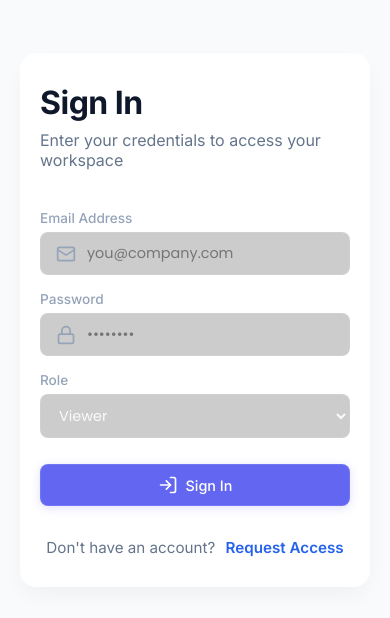
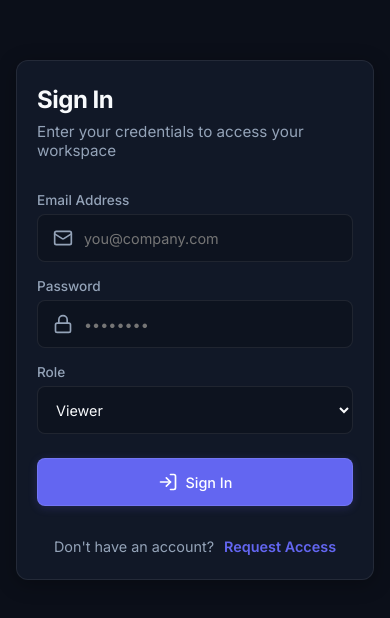
Before and after one commit to krushna78k/Marketing-App, a React app in the folder frontend/: page /login in a window 390 px wide. Shown: the part 102-720 px from the top of the page. Built offline with nearby package versions, Linux system fonts and the light colour scheme; no server answers; the HTML template or start-up script is replaced by a standard one.

Commit message:
Phase 4: Global Mobile Responsiveness and UI Polish

```diff
--- a/frontend/src/components/Sidebar.jsx
+++ b/frontend/src/components/Sidebar.jsx
@@ -37,7 +37,7 @@ const Sidebar = ({ mobileOpen, setMobileOpen }) => {
       <div className="sidebar-header">
         <div className="sidebar-brand" onClick={() => setIsCollapsed(!isCollapsed)}>
           <div className="logo-icon">∞</div>
-          {!isCollapsed && <h2>Mekka</h2>}
+          {!isCollapsed && <h2>Shree</h2>}
         </div>
         {mobileOpen && (
           <button className="mobile-close-btn" onClick={() => setMobileOpen(false)}>
--- a/frontend/src/index.css
+++ b/frontend/src/index.css
@@ -250,3 +250,19 @@ body {
   border-color: rgba(239, 68, 68, 0.2);
   color: var(--danger);
 }
+
+/* Global Mobile Responsiveness */
+@media (max-width: 768px) {
+  .form-row {
+    flex-direction: column;
+    gap: 0;
+  }
+
+  .card, .glass-panel, .modal-content {
+    padding: 16px !important;
+  }
+
+  body.modal-open {
+    overflow: hidden;
+  }
+}
--- a/frontend/src/layouts/MainLayout.jsx
+++ b/frontend/src/layouts/MainLayout.jsx
@@ -3,10 +3,18 @@ import Sidebar from '../components/Sidebar';
 import NotificationCenter from '../components/NotificationCenter';
 import './MainLayout.css';
 import { Menu } from 'lucide-react';
-import { useState } from 'react';
+import { useState, useEffect } from 'react';
 
 const MainLayout = () => {
   const [mobileMenuOpen, setMobileMenuOpen] = useState(false);
+
+  useEffect(() => {
+    if (mobileMenuOpen) {
+      document.body.classList.add('modal-open');
+    } else {
+      document.body.classList.remove('modal-open');
+    }
+  }, [mobileMenuOpen]);
 
   return (
     <div className="layout-container">
@@ -14,7 +22,7 @@ const MainLayout = () => {
       <div className="mobile-header">
         <div className="mobile-logo">
           <div className="logo-icon-small">∞</div>
-          <span style={{ fontWeight: 600 }}>Mekka</span>
+          <span style={{ fontWeight: 600 }}>Shree</span>
         </div>
         <div style={{ display: 'flex', alignItems: 'center', gap: '16px' }}>
           <NotificationCenter />
--- a/frontend/src/pages/Auth.css
+++ b/frontend/src/pages/Auth.css
@@ -1,14 +1,15 @@
-@import url('https://fonts.googleapis.com/css2?family=Poppins:wght@300;400;500;600;700&display=swap');
+@import url('https://fonts.googleapis.com/css2?family=Inter:wght@300;400;500;600;700&display=swap');
 
 .auth-container {
   display: flex;
   align-items: center;
   justify-content: center;
   min-height: 100vh;
-  background: #ffffff;
+  background: var(--bg-main);
   padding: 0;
   margin: 0;
-  font-family: 'Poppins', sans-serif;
+  font-family: 'Inter', sans-serif;
+  color: var(--text-main);
 }
 
 .auth-split-layout {
@@ -18,16 +19,16 @@
   overflow-y: auto;
 }
 
-/* Left Side - Corporate Enterprise Branding */
+/* Left Side - Hidden on mobile */
 .auth-left {
   flex: 1.2;
-  background: linear-gradient(135deg, rgba(255, 255, 255, 0.85) 0%, rgba(224, 231, 255, 0.95) 100%);
+  background: linear-gradient(135deg, rgba(99, 102, 241, 0.9) 0%, rgba(15, 23, 42, 0.95) 100%);
   position: relative;
   display: flex;
   flex-direction: column;
   justify-content: center;
   align-items: flex-start;
-  color: #0f172a;
+  color: #ffffff;
   padding: 80px;
   overflow: hidden;
 }
@@ -40,7 +41,7 @@
   right: 0;
   bottom: 0;
   background: url('https://images.unsplash.com/photo-1497366216548-37526070297c?ixlib=rb-4.0.3&auto=format&fit=crop&w=1500&q=80') center/cover;
-  opacity: 0.4;
+  opacity: 0.15;
   mix-blend-mode: multiply;
   z-index: -1;
 }
@@ -58,20 +59,19 @@
   margin-bottom: 24px;
   line-height: 1.2;
   letter-spacing: -1px;
-  color: #0f172a;
 }
 
 .auth-left-content p {
   font-size: 1.15rem;
-  color: #334155;
+  color: #cbd5e1;
   line-height: 1.6;
   font-weight: 400;
 }
 
-/* Right Side - Clean Corporate Form */
+/* Right Side - Login Form */
 .auth-right {
   flex: 1;
-  background: #ffffff;
+  background: var(--bg-main);
   display: flex;
   flex-direction: column;
   justify-content: center;
@@ -83,39 +83,30 @@
 .auth-card {
   width: 100%;
   max-width: 440px;
-  background: #ffffff;
+  background: var(--bg-card);
   padding: 40px;
+  border-radius: var(--radius-lg);
+  border: 1px solid var(--border-color);
+  box-shadow: 0 10px 30px rgba(0, 0, 0, 0.5);
   animation: slideUp 0.6s ease-out;
 }
 
 .auth-header {
   text-align: left;
-  margin-bottom: 40px;
+  margin-bottom: 32px;
 }
 
 .auth-header h2 {
-  font-size: 2rem;
+  font-size: 1.75rem;
   margin-bottom: 8px;
-  color: #0f172a;
+  color: var(--text-main);
   font-weight: 700;
   letter-spacing: -0.5px;
 }
 
 .auth-header p {
-  color: #64748b;
-  font-size: 1rem;
-}
-
-.form-group {
-  margin-bottom: 24px;
-}
-
-.form-group label {
-  display: block;
-  margin-bottom: 8px;
-  font-size: 0.9rem;
-  font-weight: 600;
-  color: #334155;
+  color: var(--text-muted);
+  font-size: 0.95rem;
 }
 
 .input-icon-wrapper {
@@ -127,53 +118,28 @@
 .input-icon {
   position: absolute;
   left: 16px;
-  color: #94a3b8;
+  color: var(--text-muted);
   transition: all 0.2s ease;
   z-index: 2;
-}
-
-.input-field {
-  width: 100%;
-  background: #f8fafc;
-  border: 1px solid #e2e8f0;
-  color: #0f172a;
-  padding: 14px 16px;
-  border-radius: 8px;
-  font-size: 1rem;
-  font-family: 'Poppins', sans-serif;
-  transition: all 0.2s ease;
 }
 
 .input-field.with-icon {
   padding-left: 46px;
 }
 
-.input-field:focus {
-  outline: none;
-  background: #ffffff;
-  border-color: #2563eb;
-  box-shadow: 0 0 0 4px rgba(37, 99, 235, 0.1);
+.input-field:focus + .input-icon,
+.input-field:focus ~ .input-icon {
+  color: var(--primary);
 }
 
-.input-field:focus + .input-icon,
-.input-field:focus ~ .input-icon {
-  color: #2563eb;
-}
-
-select.input-field option {
-  background: #ffffff;
-  color: #0f172a;
-}
-
-/* Corporate Solid Button */
 .auth-submit {
   width: 100%;
   padding: 14px;
-  font-size: 1.05rem;
+  font-size: 1rem;
   font-weight: 600;
-  margin-top: 10px;
-  border-radius: 8px;
-  background: #0f172a;
+  margin-top: 8px;
+  border-radius: var(--radius-sm);
+  background: var(--primary);
   border: none;
   color: white;
   display: flex;
@@ -185,20 +151,20 @@ select.input-field option {
 }
 
 .auth-submit:hover {
-  background: #1e3a8a;
+  background: var(--primary-hover);
   transform: translateY(-1px);
-  box-shadow: 0 4px 12px rgba(30, 58, 138, 0.2);
+  box-shadow: 0 4px 12px rgba(99, 102, 241, 0.3);
 }
 
 .auth-footer {
   margin-top: 32px;
   text-align: center;
-  font-size: 0.95rem;
-  color: #64748b;
+  font-size: 0.9rem;
+  color: var(--text-muted);
 }
 
 .auth-footer a {
-  color: #2563eb;
+  color: var(--primary);
   text-decoration: none;
   font-weight: 600;
   transition: color 0.2s ease;
@@ -206,18 +172,17 @@ select.input-field option {
 }
 
 .auth-footer a:hover {
-  color: #1d4ed8;
   text-decoration: underline;
 }
 
 .alert-error {
-  background: #fef2f2;
-  border: 1px solid #fecaca;
-  color: #dc2626;
+  background: rgba(239, 68, 68, 0.1);
+  border: 1px solid rgba(239, 68, 68, 0.3);
+  color: #f87171;
   padding: 14px;
-  border-radius: 8px;
+  border-radius: var(--radius-sm);
   margin-bottom: 24px;
-  font-size: 0.95rem;
+  font-size: 0.9rem;
   display: flex;
   align-items: center;
   gap: 10px;
@@ -233,16 +198,31 @@ select.input-field option {
   to { opacity: 1; }
 }
 
+/* Mobile Responsive */
 @media (max-width: 900px) {
   .auth-left { display: none; }
+
   .auth-right {
-    background: #f8fafc;
-    padding: 20px;
+    background: var(--bg-main);
+    padding: 16px;
   }
+
   .auth-card {
-    background: #ffffff;
-    border-radius: 16px;
-    box-shadow: 0 10px 25px -5px rgba(0, 0, 0, 0.05);
-    padding: 30px 20px;
+    padding: 24px 20px;
+    border-radius: var(--radius-md);
+    box-shadow: 0 4px 20px rgba(0, 0, 0, 0.3);
+    margin: auto 0; /* Center vertically if space allows */
+  }
+
+  .auth-header h2 {
+    font-size: 1.5rem;
+  }
+
+  .input-field {
+    min-height: 48px; /* Touch target size */
+  }
+
+  .auth-submit {
+    min-height: 48px;
   }
 }
--- a/frontend/src/pages/Dashboard.css
+++ b/frontend/src/pages/Dashboard.css
@@ -203,3 +203,22 @@
     grid-template-columns: 1fr;
   }
 }
+
+@media (max-width: 768px) {
+  .metric-cards {
+    grid-template-columns: repeat(2, 1fr);
+    gap: 12px;
+  }
+  .metric-card {
+    padding: 16px;
+  }
+  .metric-value {
+    font-size: 1.5rem;
+  }
+}
+
+@media (max-width: 400px) {
+  .metric-cards {
+    grid-template-columns: 1fr;
+  }
+}
```
